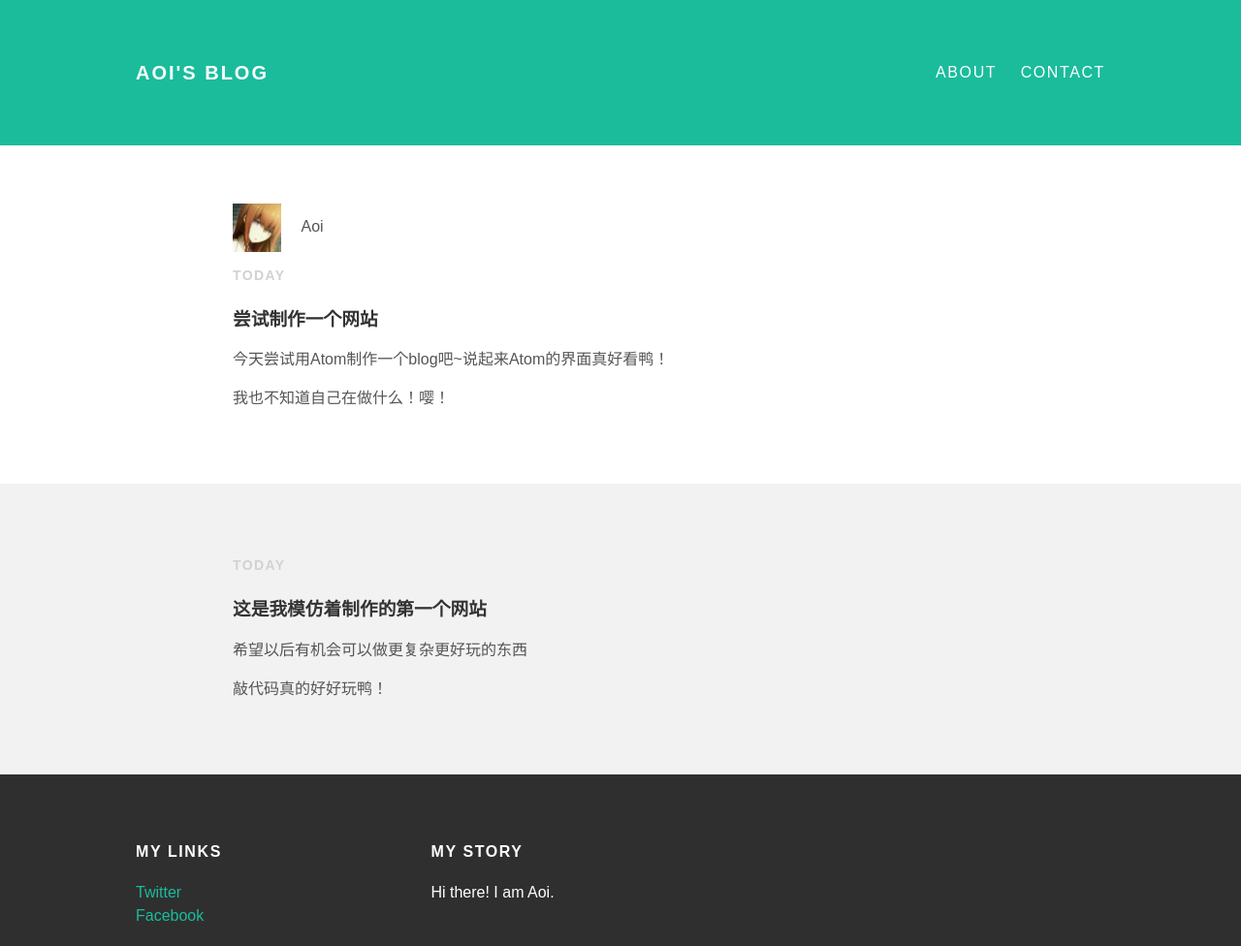
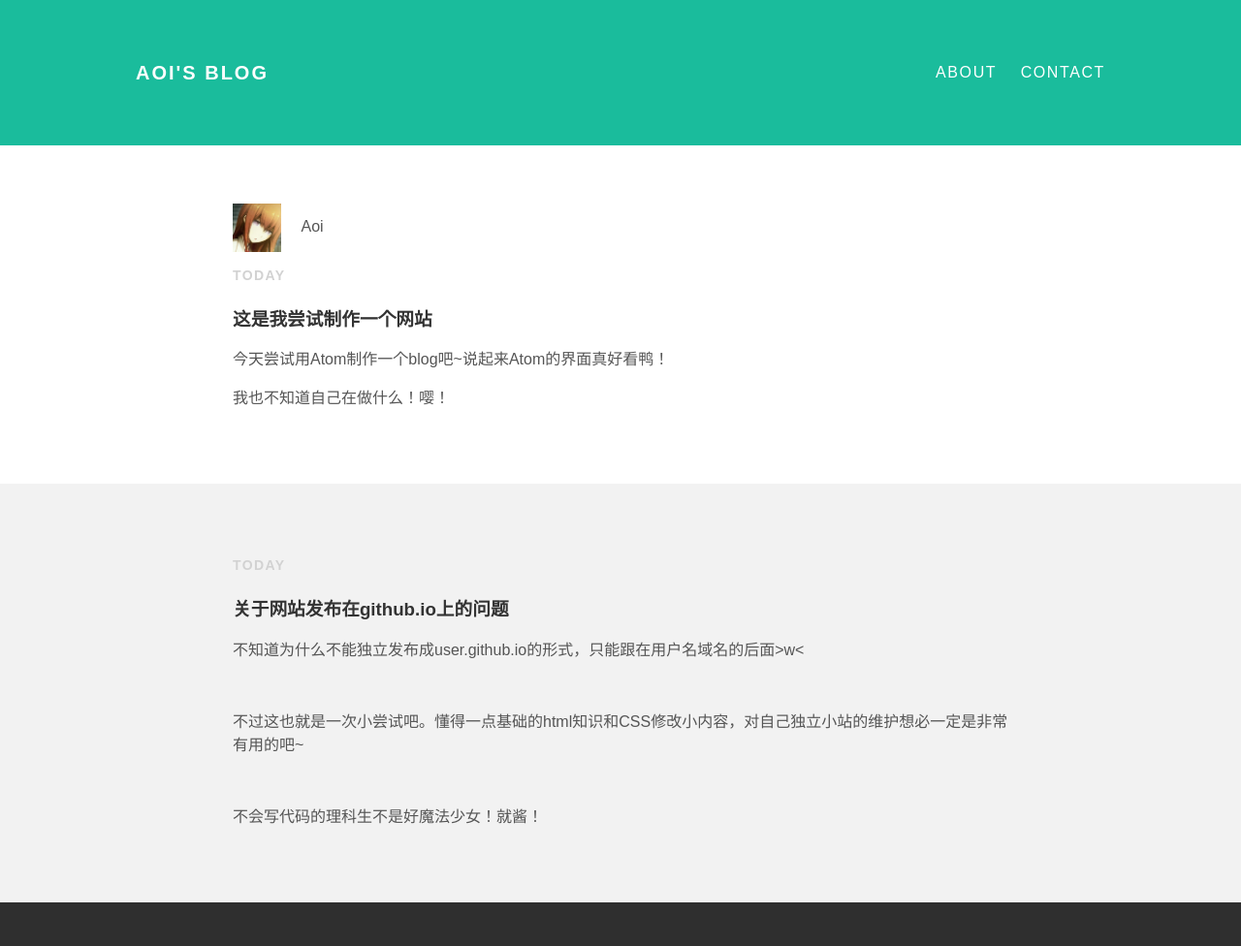
Before and after one commit to MororoAoi/QwQ, a plain HTML site: page index.html in a window 1280 px wide. Shown: the top 976 px of the page at 97% size. Drawn offline with Linux system fonts and the light colour scheme; a web font is replaced by a local one.

Commit message:
Update index.html

```diff
--- a/index.html
+++ b/index.html
@@ -12,7 +12,7 @@
      href="index.html">Aoi's blog</a>
      <ul id="header-nav">
        <li><a href="about.html">About</a></li>
-       <li><a href="mailto:just.mororo@gmail.com">Contact</a></li>
+       <li><a href="https://t.me/MororoAoi">Contact</a></li>
      </ul>
    </div>
  </div>
@@ -24,7 +24,7 @@
          <span>Aoi</span>
       </div>
       <p class="post-date">Today</p>
-      <h3 class="post-title">尝试制作一个网站</h3>
+      <h3 class="post-title">这是我尝试制作一个网站</h3>
     <div class="post-content">
       <p>今天尝试用Atom制作一个blog吧~说起来Atom的界面真好看鸭！</p>
       <p>我也不知道自己在做什么！嘤！</p>
@@ -34,10 +34,11 @@
 <div class="post-container">
   <div class="post">
    <p class="post-date">Today</p>
-   <h3 class="post-title">这是我模仿着制作的第一个网站</h3>
+   <h3 class="post-title">关于网站发布在github.io上的问题</h3>
  <div class="post-content">
-   <p>希望以后有机会可以做更复杂更好玩的东西</p>
-   <p>敲代码真的好好玩鸭！</p>
+   <p>不知道为什么不能独立发布成user.github.io的形式，只能跟在用户名域名的后面>w<</p><br>
+   <p>不过这也就是一次小尝试吧。懂得一点基础的html知识和CSS修改小内容，对自己独立小站的维护想必一定是非常有用的吧~</p><br>
+   <p>不会写代码的理科生不是好魔法少女！就酱！</p>
  </div>
 </div>
 </div>
```
